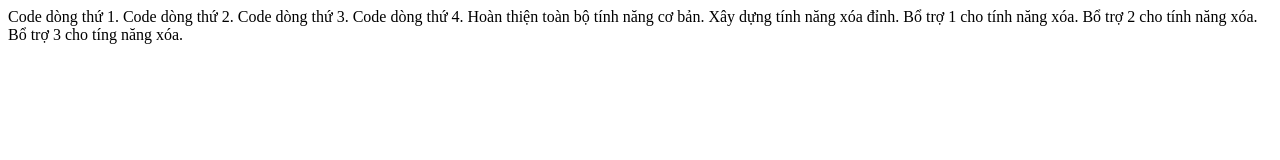
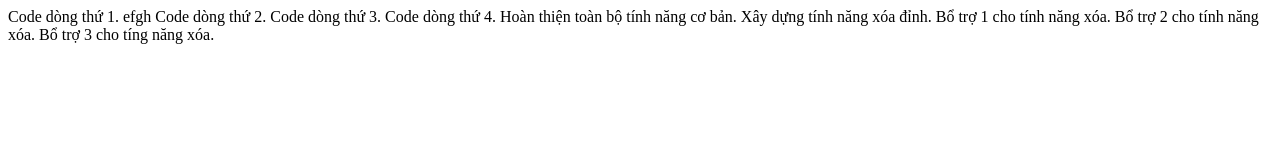
Before and after one commit to nhatminhptit/LearnToUseGit, a plain HTML site: page index.html in a window 1280 px wide. Drawn offline with Linux system fonts and the light colour scheme.

Commit message:
Sửa biến dòng code 1 thành efgh

```diff
--- a/index.html
+++ b/index.html
@@ -7,7 +7,7 @@
     <link rel="stylesheet" href="main.css" />
   </head>
   <body>
-    Code dòng thứ 1.
+    Code dòng thứ 1. efgh
     Code dòng thứ 2.
     Code dòng thứ 3.
     Code dòng thứ 4.
```
